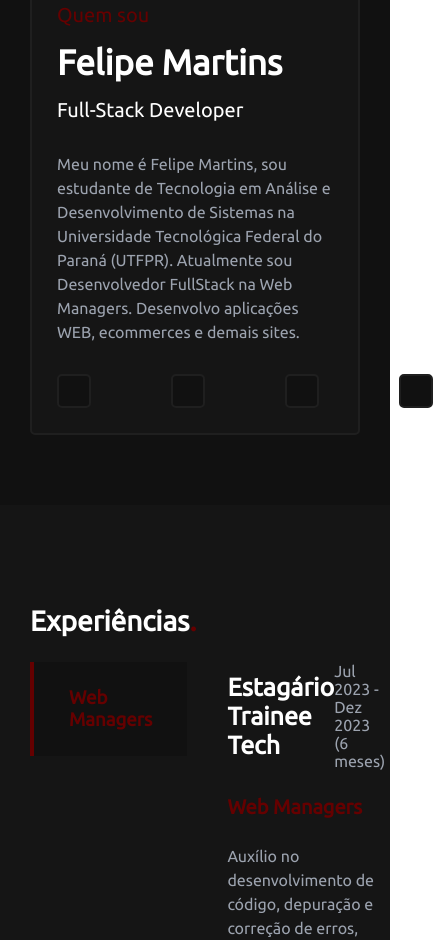
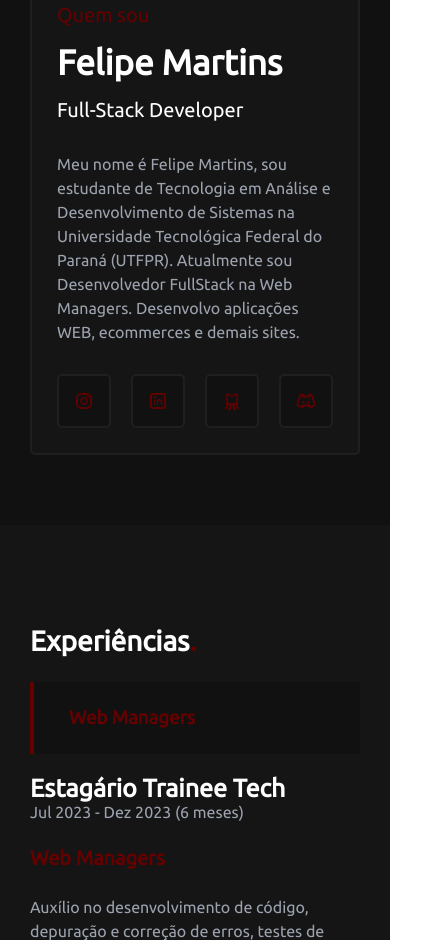
Before and after one commit to felipemartinslucio/portfolio, a plain HTML site: page index.html in a window 390 px wide. Shown: the part 1060-2000 px from the top of the page, 433 px wide, since content can reach past the window. Drawn offline with Linux system fonts and the light colour scheme.

Commit message:
Add files via upload

```diff
--- a/css/style.css
+++ b/css/style.css
@@ -435,10 +435,6 @@ footer {
         align-items: center;
     }
 
-    .header-nav ul li {
-        margin-bottom: 10px;
-    }
-
     .home-texto h1 {
         font-size: 32px;
     }
@@ -536,4 +532,19 @@ footer {
         height: 100px;
     }
 }
+
+@media screen and (max-width: 500px) {
+    .quemsou-content nav ul {
+        gap: 20px;
+    }
+
+    .experiencias {
+        display: block;
+    }
+
+    .cargo-e-periodo {
+        margin-top: 20px;
+        display: block;
+    }
+}
 /* ---------- */
```
